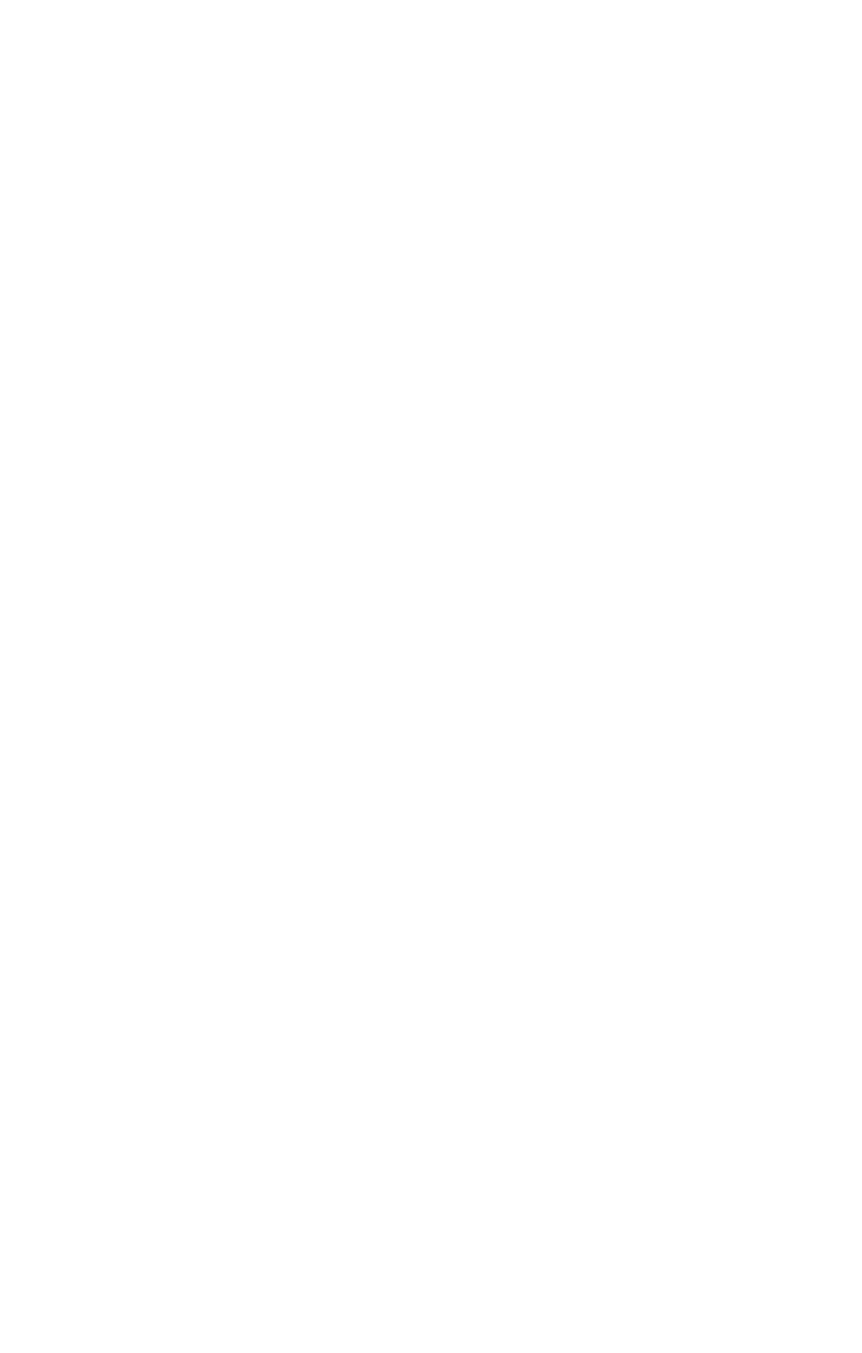
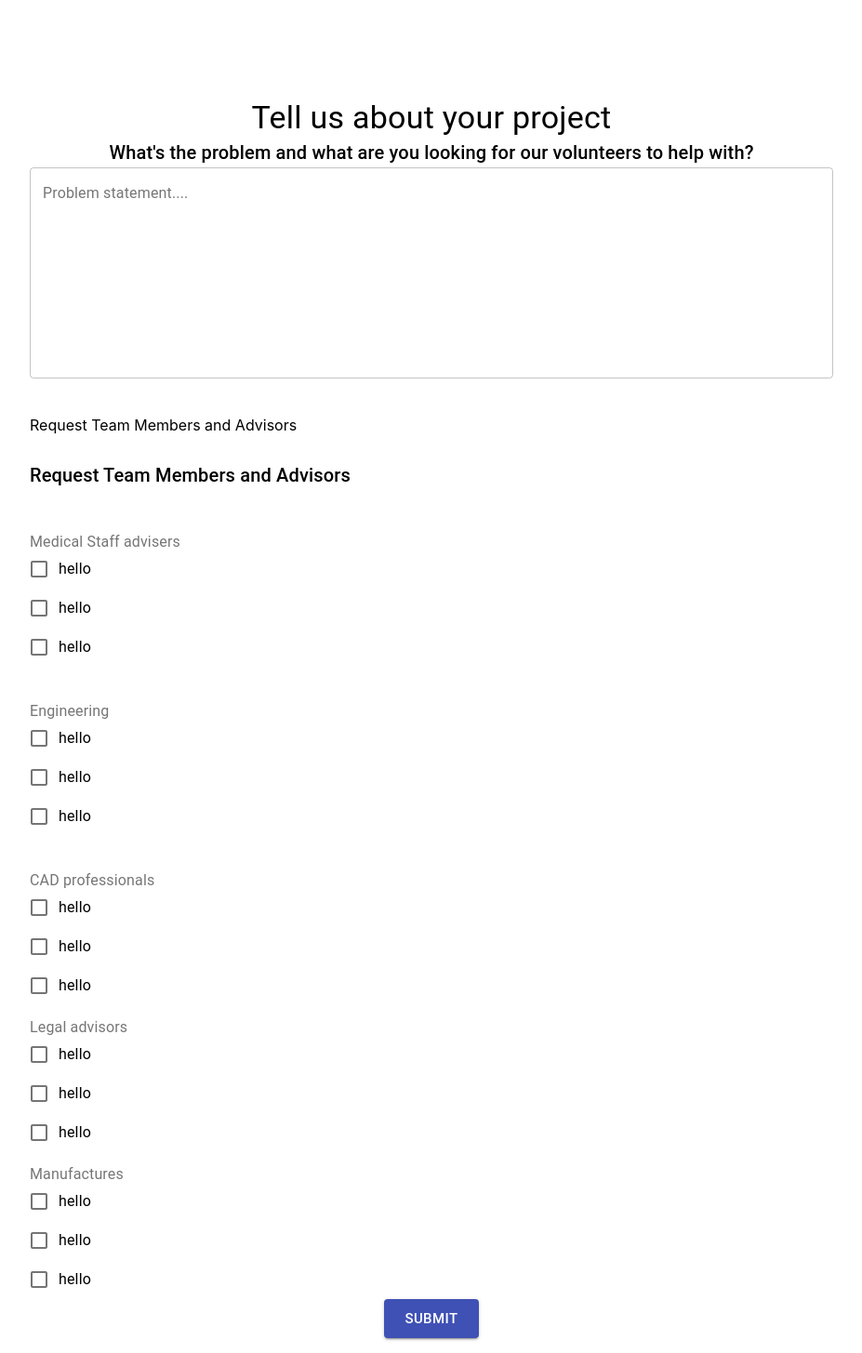
Before and after one commit to crowdsourcemedical/volunteer-database, a React (Create React App) app in the folder frontend/: page /newproject in a window 1280 px wide. Shown: the part 182-1637 px from the top of the page at 93% size, without its empty margins (176-1103 px from the left). Before the commit the page ends 800 px from the top, so only its background shows below. Built offline with nearby package versions, Linux system fonts and the light colour scheme.

Commit message:
new project page started- form handling still required. Created checkbox component

```diff
--- a/frontend/src/App.js
+++ b/frontend/src/App.js
@@ -8,6 +8,7 @@ import AboutPage from './pages/about.js'
 import LoginPage from './pages/login.js'
 import SignupPage from './pages/signup.js'
 import StoryBook from './pages/storybook.js'
+import NewProject from './pages/newproject.js'
 import './App.css';
 
 function App() {
@@ -22,6 +23,9 @@ function App() {
           <Route path="/login" exact component={LoginPage} />
           <Route path="/signup" exact component={SignupPage} />
           <Route path="/storybook" exact component={StoryBook} />
+          <Route path="/newproject" exact component={NewProject} />
+
+
         </Switch>
       </div>
     </Router>
--- /dev/null
+++ b/frontend/src/components/Forms/checkboxSection.js
@@ -0,0 +1,54 @@
+import React from 'react';
+import Checkbox from '@material-ui/core/Checkbox';
+import { makeStyles } from '@material-ui/core/styles';
+import FormLabel from '@material-ui/core/FormLabel';
+import FormControl from '@material-ui/core/FormControl';
+import FormGroup from '@material-ui/core/FormGroup';
+import FormControlLabel from '@material-ui/core/FormControlLabel';
+
+
+
+export default function Checkboxes(props) {
+  const [checked, setChecked] = React.useState(true);
+  const useStyles = makeStyles(theme => ({
+    root: {
+      display: 'fixed',
+    },
+    formControl: {
+      margin: theme.spacing(3),
+
+    },
+  }));
+
+  const handleChange = event => {
+    setChecked(event.target.checked);
+  };
+
+  return (
+
+
+      <FormControl component="fieldset" className={useStyles.formControl}>
+        <FormLabel component="legend">{props.sectionHeader}</FormLabel>
+        <FormGroup>
+         {props.checkboxes.map((checkbox)=>{
+           return(
+           <FormControlLabel
+           control={ <Checkbox disabled={checkbox.status} inputProps={{ 'aria-label':  'uncontrolled-checkbox' }} />}
+           label={checkbox.label} onChange={props.cb(this)}
+
+         />)
+
+
+         })}
+
+        </FormGroup>
+      </FormControl>
+
+
+
+
+
+
+
+  );
+}
--- /dev/null
+++ b/frontend/src/pages/newproject.js
@@ -0,0 +1,126 @@
+import React, { Component } from 'react'
+import TextField from '@material-ui/core/TextField';
+import { makeStyles } from '@material-ui/core/styles';
+import { Menu, MenuItem, Box, Typography, Grid, Paper } from "@material-ui/core";
+import { IconButton, Button, Fab, Divider } from "@material-ui/core";
+
+import CheckBoxSection from '../components/Forms/checkboxSection.js'
+
+
+const useStyles = makeStyles(theme => ({
+    root: {
+        '& > *': {
+            margin: theme.spacing(),
+            width: '25ch',
+        },
+    },
+    margin: {
+        margin: theme.spacing(1),
+    },
+}));
+
+export default class NewProject extends Component {
+
+    constructor(props) {
+        super(props);
+        this.state = { value: '',profsRequired:[] };
+        this.handleChange = this.handleChange.bind(this);
+        this.handleSubmit = this.handleSubmit.bind(this);
+        this.handleCheckBoxChange = this.handleCheckBoxChange.bind(this)
+
+    }
+
+    handleCheckBoxChange(event) {
+
+        //TODO: GET CHECKBOX data from child compoenent onChange
+      }
+    handleChange(event) {
+        this.setState({ value: event.target.value });
+    }
+
+    handleSubmit(event) {
+        alert('A name was submitted: ' + this.state.value);
+        event.preventDefault();
+    }
+    checkboxesList = [{ "label": "hello", "status": false }, { "label": "hello", "status": false }, { "label": "hello", "status": false }] // pass this to a checkboxsection to output all checkbox labels -> status is if its disabled or enabled
+
+
+    render() {
+        return (
+            <Grid container spacing={2}>
+                <Grid item xs={12} />
+                <Grid container justify="center">
+                    {/* Main Page Content */}
+                    <Grid item xs={8} lg={4} xl={4}>
+                        <Typography variant="h3">Welcome to Crowd Sourced Medical</Typography>
+                    </Grid>
+                </Grid>
+                <Box m={6} />
+
+                <Grid container justify="center">
+                    <Grid item xs={12} lg={8} xl={8}>
+
+                        <Typography variant="h4">Tell us about your project</Typography>
+                        <Typography variant="h6">What's the problem and what are you looking for our volunteers to help with?</Typography>
+
+                        <form className={useStyles.root} noValidate autoComplete="off">
+
+                            <TextField
+                                id="outlined-multiline-static"
+                                multiline={true}
+                                rows={10}
+                                fullWidth={true}
+                                size="large"
+                                label="Problem statement...."
+                                variant="outlined" value={this.state.value} onChange={this.handleChange} />
+                            <Box m={5} />
+                            <Grid container alignItems="flex-start" item xs={12} lg={8} xl={8}>
+                                <a >Request Team Members and Advisors</a>
+                                <Box m={3} />
+
+                            </Grid>
+                            <Grid container alignItems="flex-start" item xs={12} lg={8} xl={8}>
+                                <Typography variant="h6">Request Team Members and Advisors</Typography>
+                                <Box m={5} />
+
+                            </Grid>
+
+                            <Grid container alignItems="flex-start" item xs={12} lg={8} xl={8}>
+                                <CheckBoxSection right sectionHeader={"Medical Staff advisers"} checkboxes={this.checkboxesList} cb ={this.handleCheckBoxChange} ></CheckBoxSection>
+                            </Grid>
+                            <Box m={5} />
+                            <Grid container alignItems="flex-start" item xs={12} lg={8} xl={8}>
+                                <CheckBoxSection right sectionHeader={"Engineering"} checkboxes={this.checkboxesList} cb ={this.handleCheckBoxChange}></CheckBoxSection>
+                            </Grid>
+                            <Box m={5} />
+
+                            <Grid container alignItems="flex-start" item xs={12} lg={8} xl={8}>
+                                <CheckBoxSection right sectionHeader={"CAD professionals"} checkboxes={this.checkboxesList} cb ={this.handleCheckBoxChange} ></CheckBoxSection>
+                            </Grid>
+                            <Box m={2} />
+                            <Grid container alignItems="flex-start" item xs={12} lg={8} xl={8}>
+                                <CheckBoxSection sectionHeader={"Legal advisors"} checkboxes={this.checkboxesList} cb ={this.handleCheckBoxChange}></CheckBoxSection>
+                            </Grid>
+                            <Box m={2} />
+                            <Grid container alignItems="flex-start" item xs={12} lg={8} xl={8}>
+                                <CheckBoxSection sectionHeader={"Manufactures"} checkboxes={this.checkboxesList} cb ={this.handleCheckBoxChange}></CheckBoxSection>
+                            </Grid>
+                            <Button onClick={this.handleSubmit} variant="contained" size="large" color="primary" className={useStyles.margin}>
+                                Submit
+                             </Button>
+                        </form>
+                    </Grid>
+                </Grid>
+                {/* Footer */}
+                <Grid item xs={12} />
+                {/* End Main Page Content */}
+            </Grid>
+
+
+
+
+
+
+        )
+    }
+}
--- a/frontend/src/pages/storybook.js
+++ b/frontend/src/pages/storybook.js
@@ -1,6 +1,7 @@
 import React from 'react'
 import UserSmallCard from '../components/Cards/userSmallCard.js';
-
+import CheckBoxSection from '../components/Forms/checkboxSection.js'
+import {  Box  } from "@material-ui/core";
 
 const mockUser = {
 	id: '1',
@@ -10,10 +11,17 @@ const mockUser = {
 	status: 'Looking to collaborate'
 }
 
+const checkboxesListMock = [{ "label": "Medical staff", "status": false }, { "label": "Doctor", "status": false }, { "label": "Engineer", "status": false }] // pass this to a checkboxsection to output all checkbox labels -> status is if its disabled or enabled
+
+const handleCheckBoxSelection =()=>{
+    // handle when the checkbox is clicked
+}
+
 const StoryBook = props =>  {
 
 
     return (
+        <div>
         <React.Fragment>
             <h1>User Small Card</h1>
             <div style={{display: 'flex', justifyContent: 'center'}}>
@@ -21,6 +29,15 @@ const StoryBook = props =>  {
             </div>
 
         </React.Fragment>
+        <Box m={6} />
+
+        <React.Fragment>
+        <h1>CheckBox component</h1>
+        <CheckBoxSection sectionHeader={"Staff required"} checkboxes={checkboxesListMock} cb ={handleCheckBoxSelection}></CheckBoxSection>
+
+        </React.Fragment>
+        </div>
+
 
     )
 }
```
